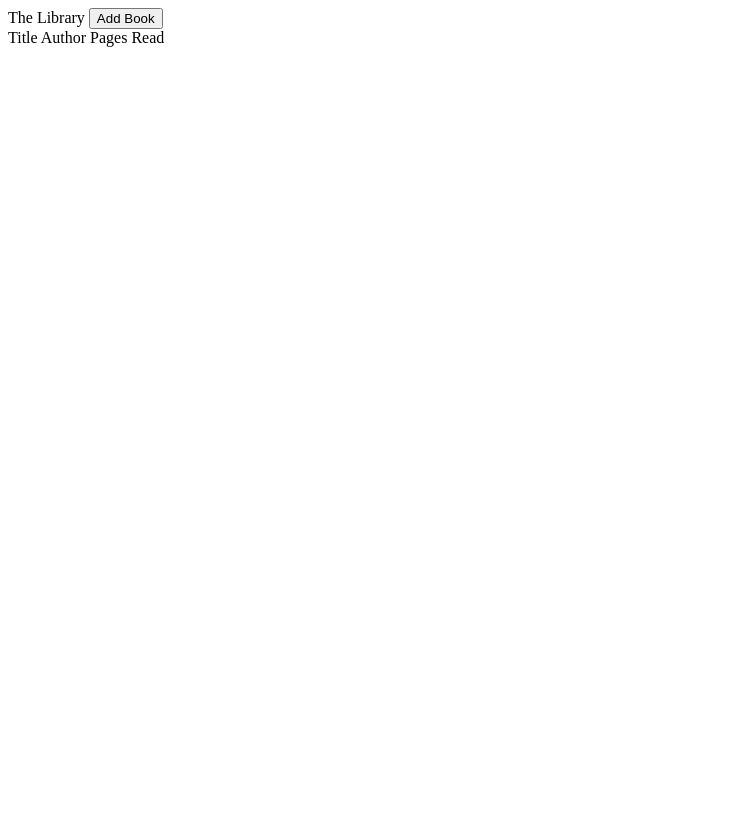
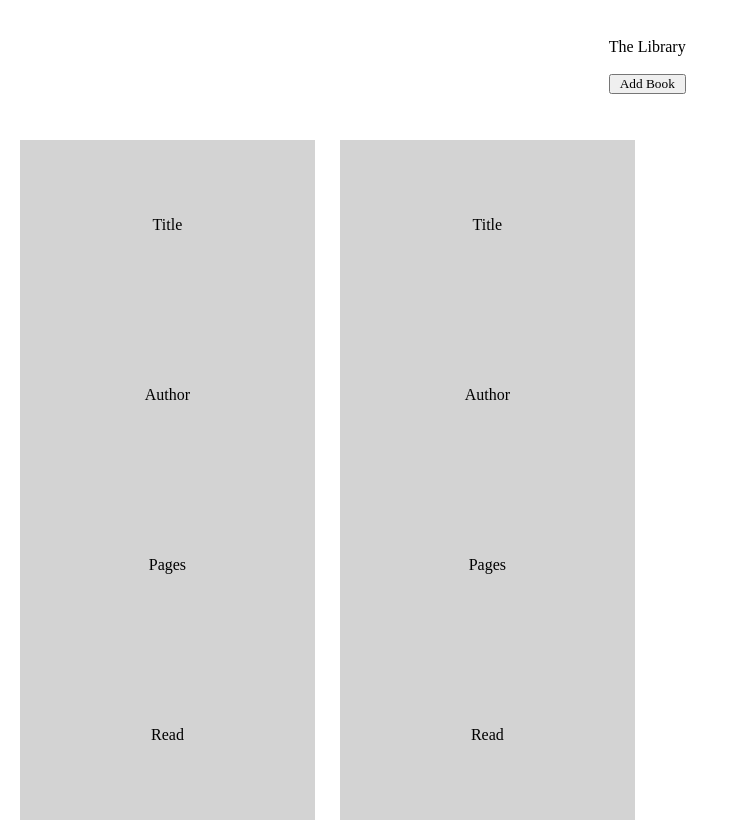
Before and after one commit to ElwDimension/Library, a plain HTML site: page index.html in a window 1280 px wide. Shown: the whole page, without its empty margins (0-741 px from the left). Drawn offline with Linux system fonts and the light colour scheme.

Commit message:
Started working on css

```diff
--- a/index.html
+++ b/index.html
@@ -9,8 +9,10 @@
     <script src="javascript.js" defer></script>
 </head>
 <body>
+    <div id="header">
     The Library
     <button id="addBook">Add Book</button>
+    </div>
     <dialog>
         <form id="bookForm">
             Title: <input type="text" id="title">
@@ -25,10 +27,16 @@
     </dialog>
     <div id="books">
         <div class="book">
-            Title
-            Author
-            Pages
-            Read
+            <p>Title</p>
+            <p>Author</p>
+            <p>Pages</p>
+            <p>Read</p>
+        </div>
+        <div class="book">
+            <p>Title</p>
+            <p>Author</p>
+            <p>Pages</p>
+            <p>Read</p>
         </div>
     </div>
 </body>
--- a/javascript.js
+++ b/javascript.js
@@ -14,10 +14,10 @@ function addBookToLibrary() {
 
     let div=document.createElement('div');
     div.className="book";
-    div.innerHTML=` ${myLibrary[i].title}
-                    ${myLibrary[i].author}
-                    ${myLibrary[i].pages}`;
-    if(myLibrary[i].read){div.innerHTML+=` Read`}else{div.innerHTML+=` Not Read`}
+    div.innerHTML=` <p>${myLibrary[i].title}</p>
+                    <p>${myLibrary[i].author}</p>
+                    <p>${myLibrary[i].pages}</p>`;
+    if(myLibrary[i].read){div.innerHTML+=` <p>Read</p>`}else{div.innerHTML+=` <p>Not Read</p>`}
     container.appendChild(div);
 
 
--- a/style.css
+++ b/style.css
@@ -0,0 +1,46 @@
+* {
+  margin: 0;
+  padding: 0;
+  font-family: Montserrat;
+}
+
+html,body{
+  height:100%;
+  width:99%;
+}
+
+body{
+  display:grid;
+  grid-template-rows: 15% 1fr;
+  margin:20px;
+  margin-right:20px;
+}
+
+#header{
+  display:grid;
+  justify-content:center;
+  align-items:center;
+  margin-bottom:10px;
+}
+
+#header button{
+  align-self:start;
+}
+
+#books{
+  grid-row-start:2;
+  display:grid;
+  grid-template-columns: repeat(4,1fr);
+  grid-template-rows:auto;
+  gap:25px;
+
+}
+
+.book{
+  display:grid;
+  grid-template-columns: 1fr;
+  grid-template-rows: repeat(4,1fr);
+  background-color:lightgray;
+  justify-items: center;
+  align-items:center;
+}
```
